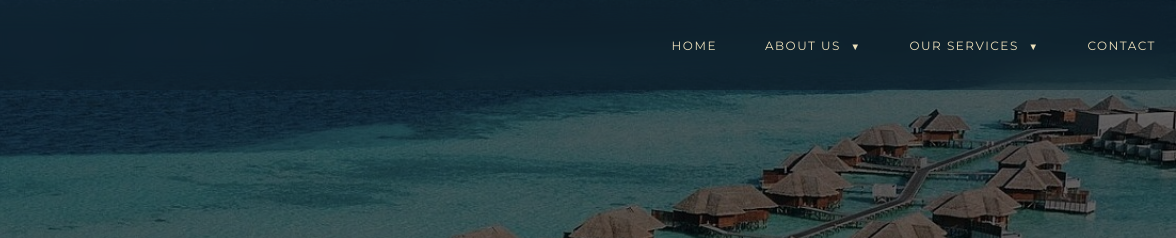
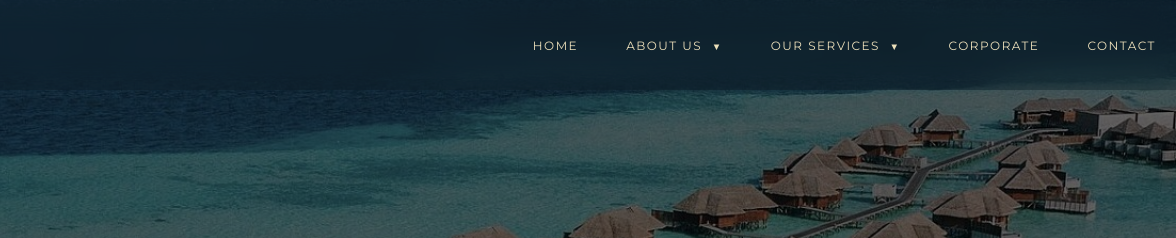
Before and after one commit to mayacadia/wgy-website, a plain HTML site: page about.html in a window 1280 px wide. Shown: the top 238 px of the page, 104-1280 px from the left. Drawn offline with nearby package versions, Linux system fonts and the light colour scheme; a web font is replaced by a local one.

Commit message:
Corporate

```diff
--- a/about.html
+++ b/about.html
@@ -56,6 +56,7 @@
                         <li><a href="services.html#concierge">Concierge & Lifestyle Management</a></li>
                     </ul>
                 </li>
+                <li><a href="https://wgy.inc" class="nav-link">CORPORATE</a></li>
                 <li><a href="contact.html" class="nav-link">CONTACT</a></li>
             </ul>
             <div class="hamburger" id="hamburger">
```
Also changed, not shown: contact.html (+1 -0 lines), index.html (+1 -0 lines), services.html (+1 -0 lines).
